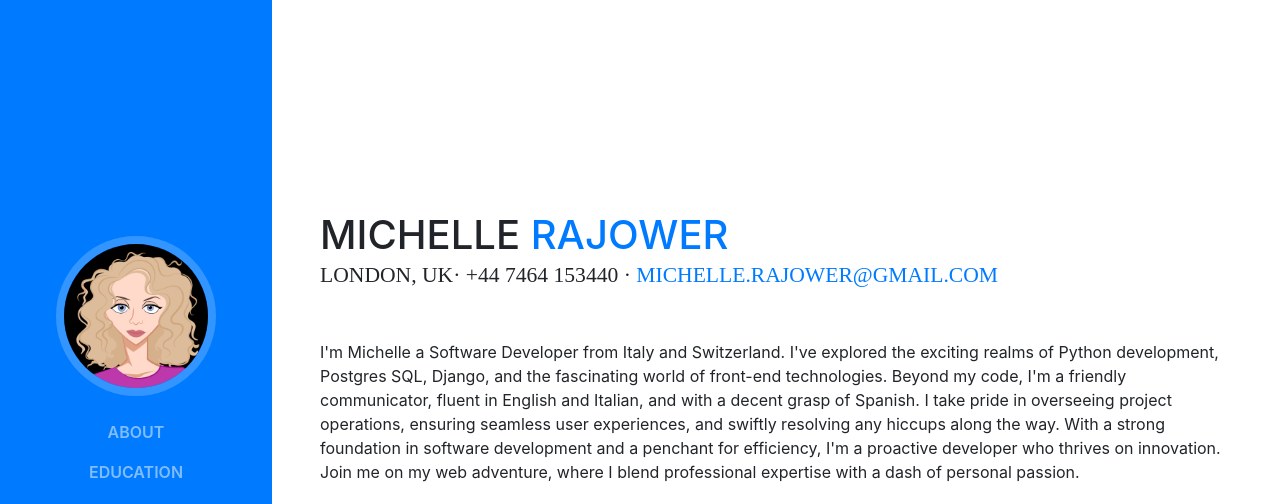
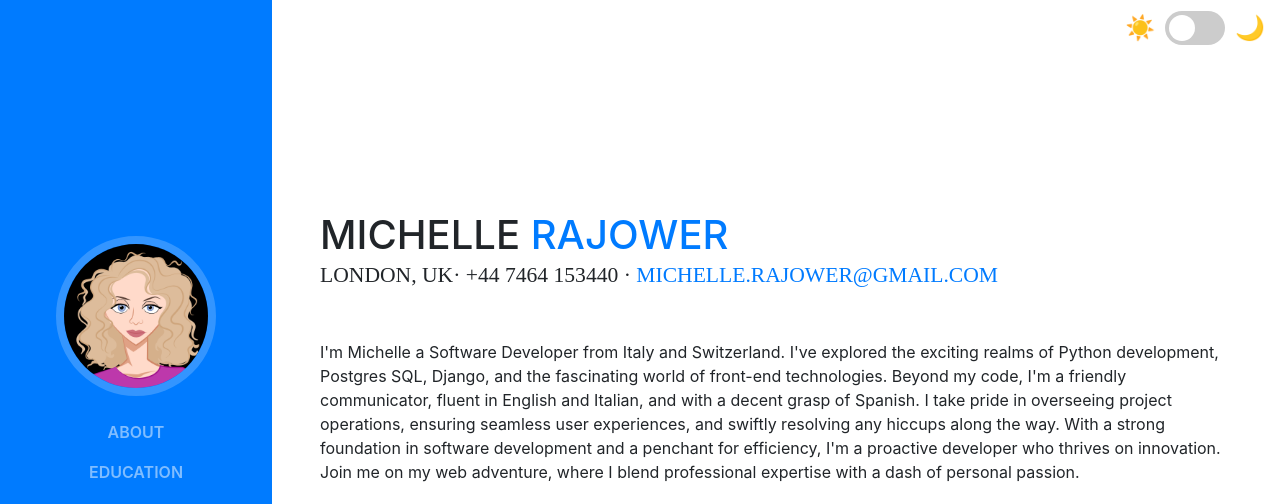
Before and after one commit to rajower/personal_web, a website with bundled scripts: page index.html in a window 1280 px wide. Shown: the top 504 px of the page. Built offline with nearby package versions, Linux system fonts and the light colour scheme; files whose address does not match are found by name; a web font is replaced by a local one.

Commit message:
dark mode

```diff
--- a/index.html
+++ b/index.html
@@ -26,6 +26,14 @@
   </head>
 
   <body id="page-top">
+    <div class="dark-mode-toggle">
+      <span class="sun">☀️</span>
+      <label class="switch">
+        <input type="checkbox" id="darkModeToggle">
+        <span class="slider round"></span>
+      </label>
+      <span class="moon">🌙</span>
+    </div>
 
     <nav class="navbar navbar-expand-lg navbar-dark bg-primary fixed-top" id="sideNav">
       <a class="navbar-brand js-scroll-trigger" href="#page-top">
@@ -109,7 +117,7 @@
 
           <div class="resume-item d-flex flex-column flex-md-row">
             <div class="resume-content mr-auto">
-              <h3 class="mb-0">The American School in Switzerland</h3>
+              <h3 class="mb-0">The American School in Switzerland (TASIS)</h3>
               <div class="subheading mb-3">Bilingual IB Diploma</div>
               <p>Result: 34 points</p>
             </div>
```
Also changed, not shown: css/resume.min.css, js/resume.min.js.
